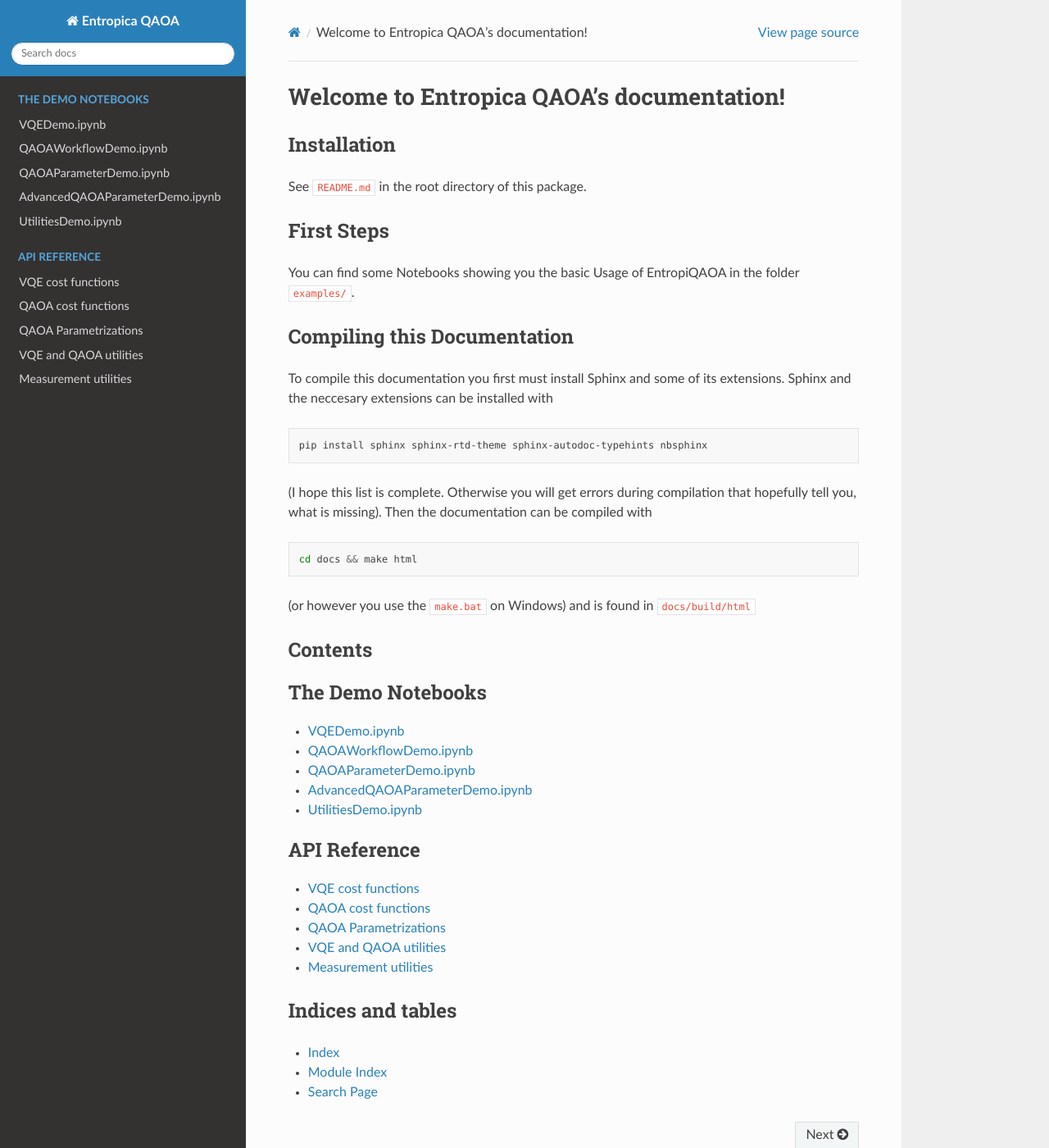
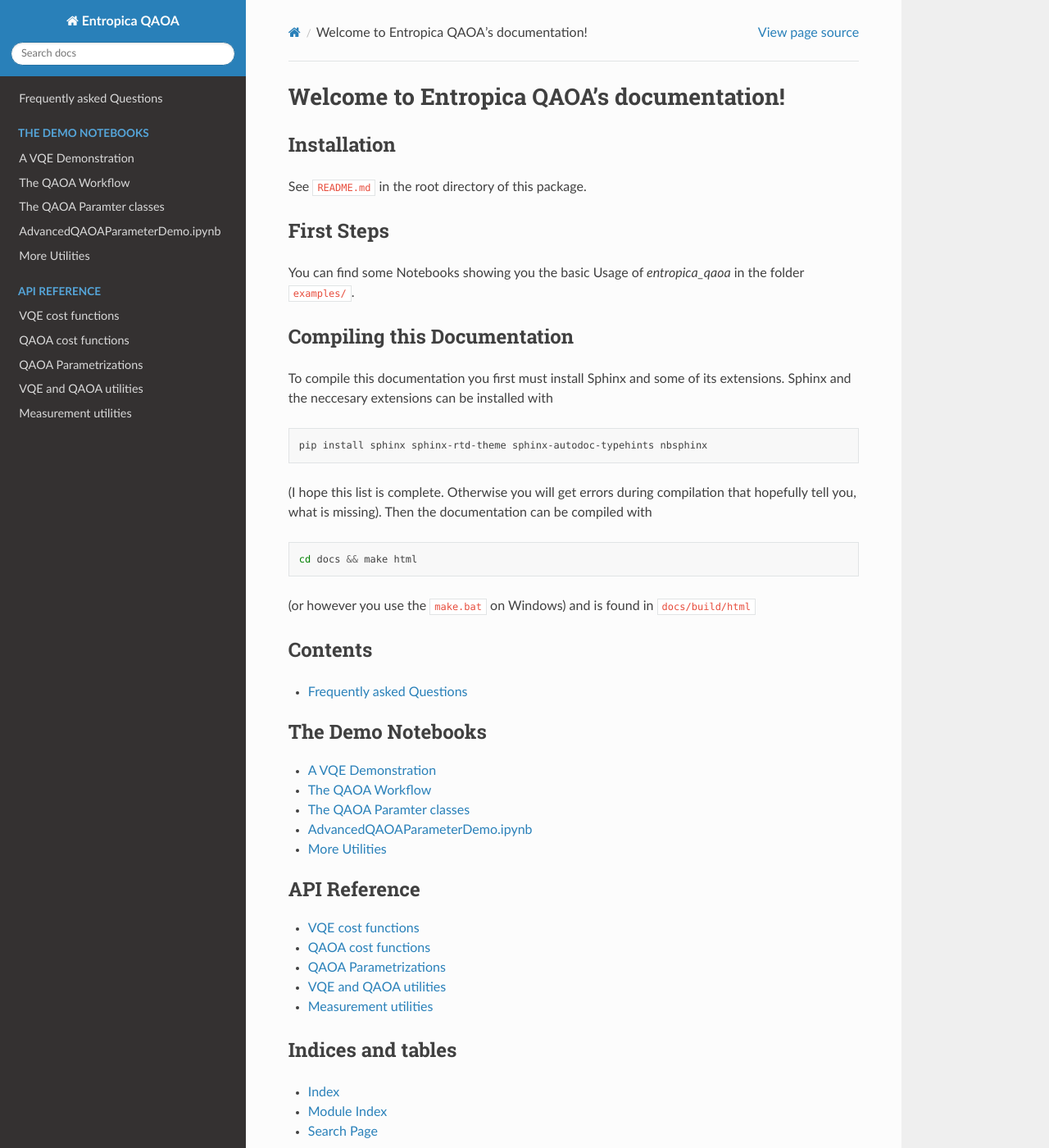
Before and after one commit to entropicalabs/entropica_qaoa, a Sphinx documentation site: the page built from docs/source/index.rst, in a window 1280 px wide and 1400 px high. Shown: the whole window at 82% size. Built offline with Sphinx 7.4.7 and the Read the Docs theme 2.0.0, drawn with Linux system fonts in a browser that asks for light colours.

Commit message:
even more work on the documentation

```diff
--- /dev/null
+++ b/docs/source/advanced_qaoa_demo.rst
@@ -0,0 +1,6 @@
+
+AdvancedQAOAParameterDemo.ipynb
+================================
+
+.. raw:: html
+    :file: ../build/html/AdvancedQAOAParameterDemo.html
--- a/docs/source/index.rst
+++ b/docs/source/index.rst
@@ -15,7 +15,7 @@ See ``README.md`` in the root directory of this package.
 First Steps
 -----------
 
-You can find some Notebooks showing you the basic Usage of EntropiQAOA in the folder ``examples/``.
+You can find some Notebooks showing you the basic Usage of `entropica_qaoa` in the folder ``examples/``.
 
 
 Compiling this Documentation
@@ -46,9 +46,18 @@ Contents
 
 .. toctree::
    :maxdepth: 3
+
+   faq
+
+.. toctree::
+   :maxdepth: 3
    :caption: The Demo Notebooks
 
-   notebooks
+   vqe_demo
+   qaoa_workflow
+   qaoa_parameter_demo
+   advanced_qaoa_demo
+   utilities_demo
 
 
 .. toctree::
--- a/docs/source/notebooks.rst
+++ /dev/null
@@ -1,33 +0,0 @@
-VQEDemo.ipynb
-=============
-
-.. raw:: html
-    :file: ../build/VQEDemo.html
-
-
-QAOAWorkflowDemo.ipynb
-======================
-
-.. raw:: html
-    :file: ../build/QAOAWorkflowDemo.html
-
-
-QAOAParameterDemo.ipynb
-=======================
-
-.. raw:: html
-    :file: ../build/QAOAParameterDemo.html
-
-
-AdvancedQAOAParameterDemo.ipynb
-================================
-
-.. raw:: html
-    :file: ../build/AdvancedQAOAParameterDemo.html
-
-
-UtilitiesDemo.ipynb
-===================
-
-.. raw:: html
-    :file: ../build/UtilitiesDemo.html
--- /dev/null
+++ b/docs/source/qaoa_parameter_demo.rst
@@ -0,0 +1,6 @@
+
+The QAOA Paramter classes
+=========================
+
+.. raw:: html
+    :file: ../build/html/QAOAParameterDemo.html
--- /dev/null
+++ b/docs/source/qaoa_workflow.rst
@@ -0,0 +1,6 @@
+
+The QAOA Workflow
+=================
+
+.. raw:: html
+    :file: ../build/html/QAOAWorkflowDemo.html
--- /dev/null
+++ b/docs/source/utilities_demo.rst
@@ -0,0 +1,6 @@
+
+More Utilities
+==============
+
+.. raw:: html
+    :file: ../build/html/UtilitiesDemo.html
--- /dev/null
+++ b/docs/source/vqe_demo.rst
@@ -0,0 +1,6 @@
+
+A VQE Demonstration
+===================
+
+.. raw:: html
+    :file: ../build/html/VQEDemo.html
```
Also changed, not shown: docs/source/faq.rst (added, +77 -0 lines), 1 other file.
